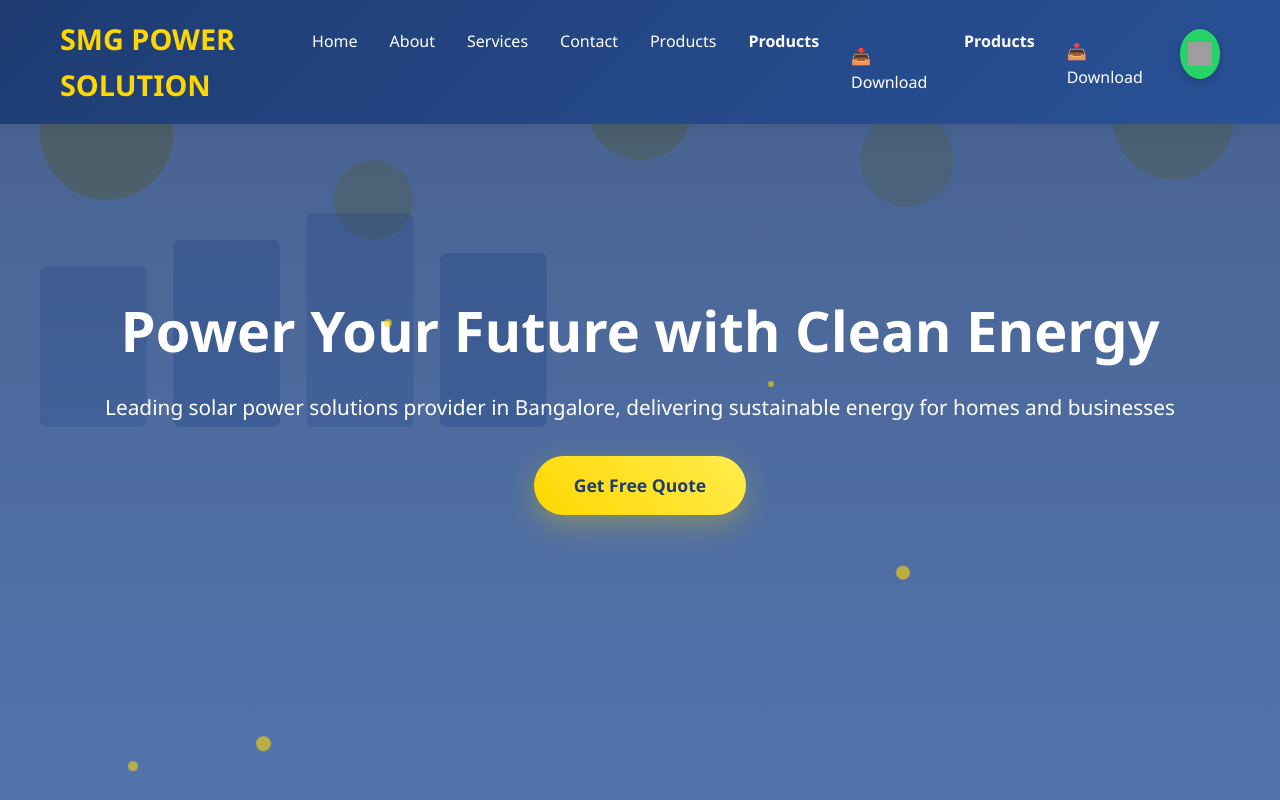
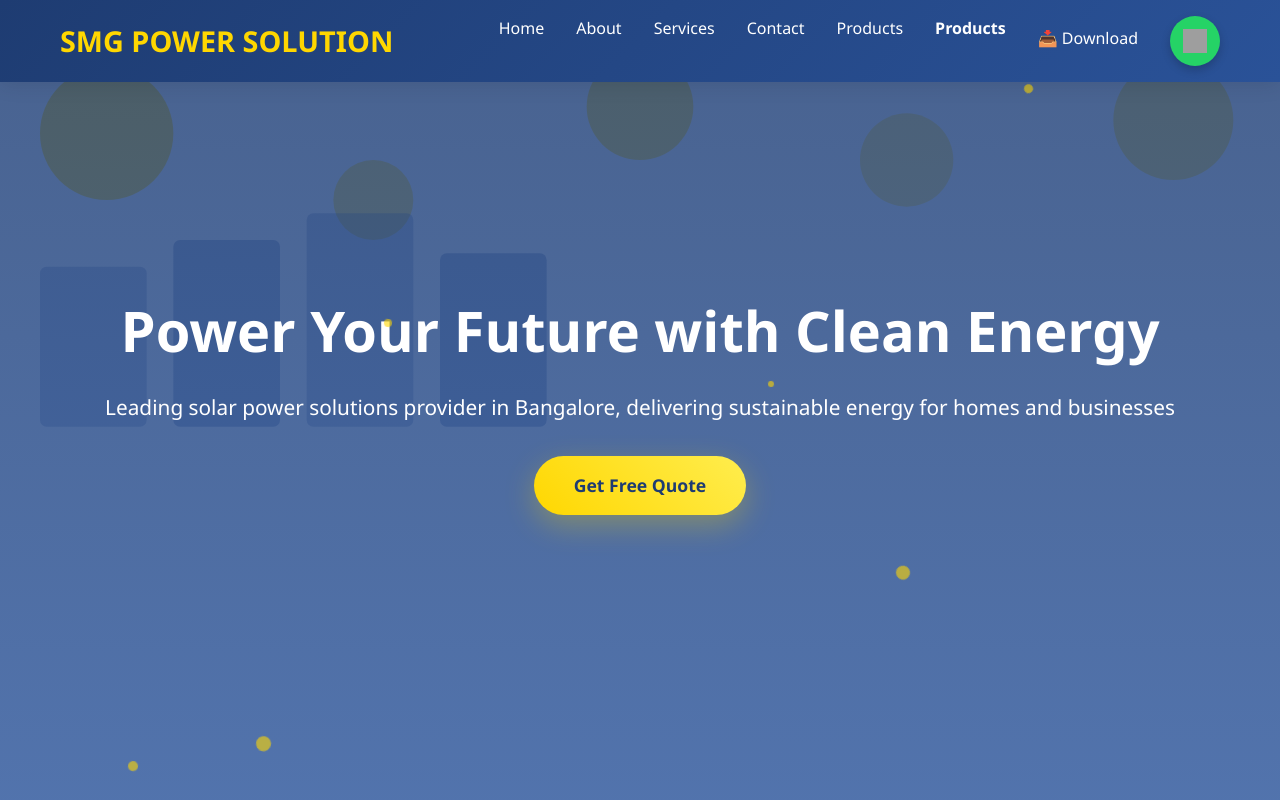
Before and after one commit to nagesh-smg/my-website, a plain HTML site: page index.html in a window 1280 px wide. Shown: the top 800 px of the page. Drawn offline with Linux system fonts and the light colour scheme; grey boxes are pictures that could not be loaded.

```diff
--- a/index.html
+++ b/index.html
@@ -534,10 +534,7 @@
 
   <li><a href="#download">Products</a></li>
 
-     <h4>Products</h4>
-<div style="margin-top:15px;">
-  <a id="download" href="Solar Light Cataloueg_SMG.docx" download class="download-btn">📥 Download</a>
-</div>
+
 
                 <h4>Products</h4>
 <div style="margin-top:10px;">
```
